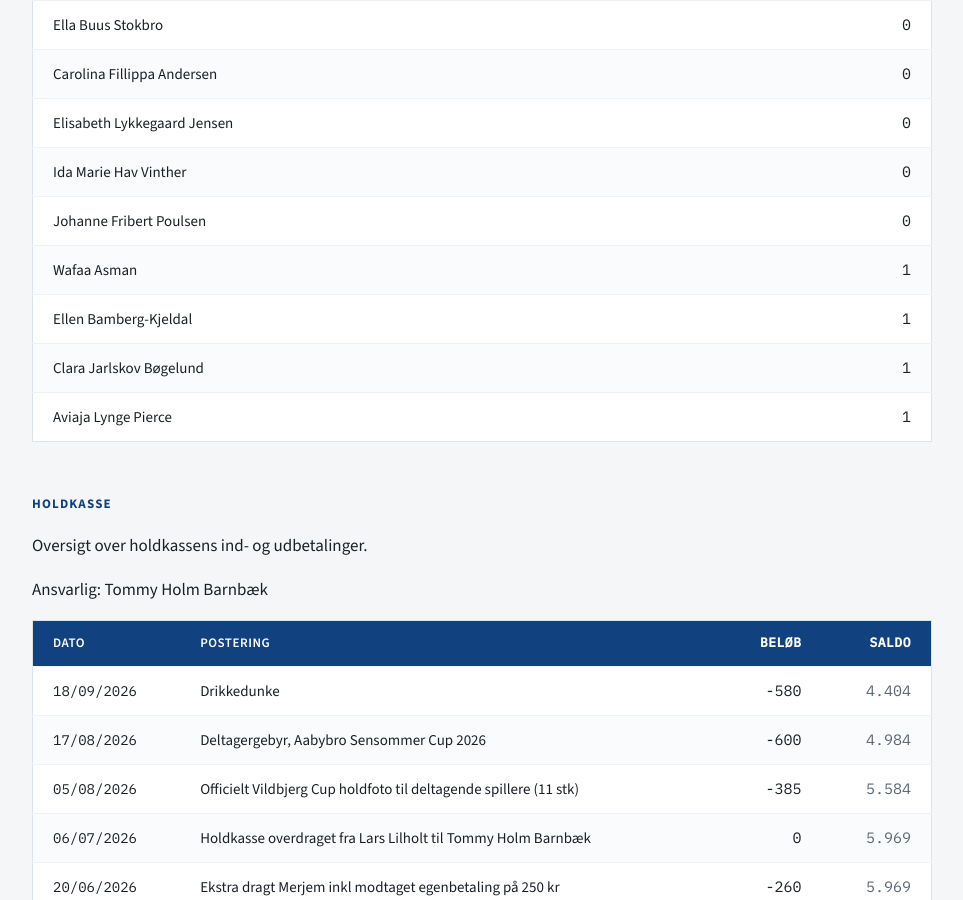
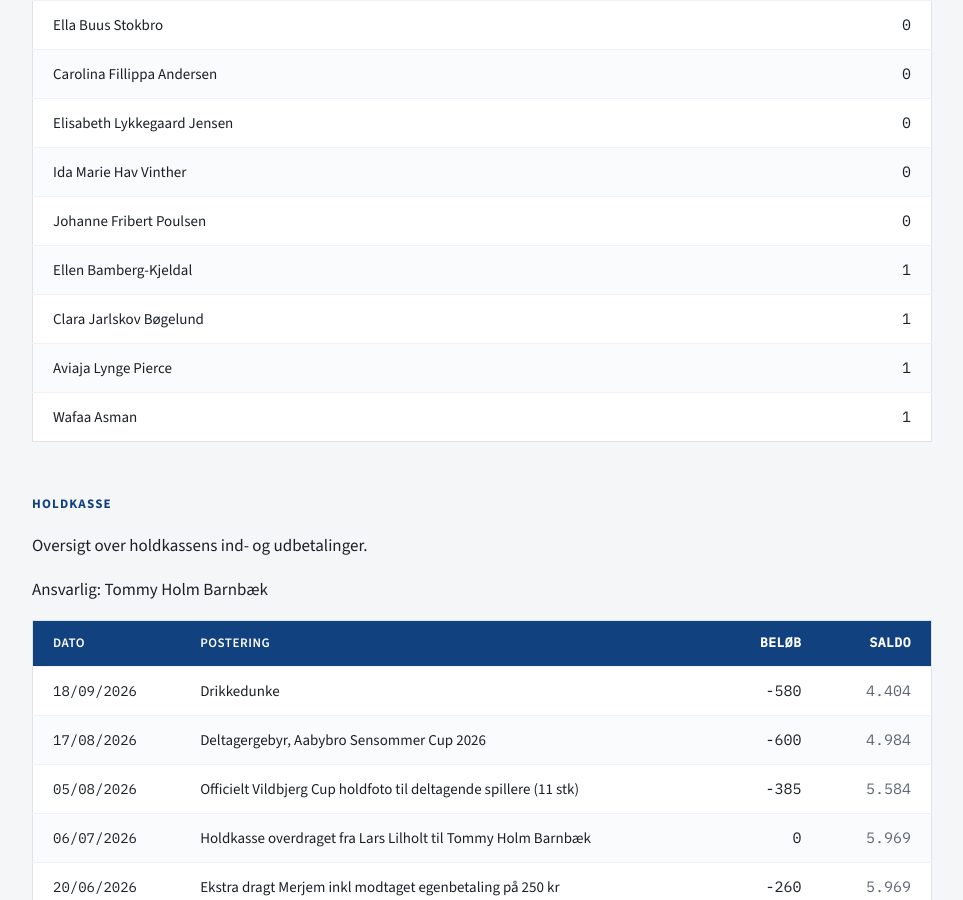
Before and after one commit to holm-dk/fodbold-vb-piger, a Jekyll site: the page built from index.md, in a window 1280 px wide and 900 px high, scrolled down 1199 px. Shown: the whole window, without its empty margins (158-1121 px from the left). Built offline with Jekyll 4.4.1, drawn with Linux system fonts in a browser that asks for light colours.

Commit message:
Opdateret rækkefølge på vaskeliste

```diff
--- a/index.md
+++ b/index.md
@@ -37,10 +37,10 @@ Kontakt os, hvis man ikke har mulighed for at vaske tøjet.
 | Elisabeth Lykkegaard Jensen | 0 |
 | Ida Marie Hav Vinther | 0 |
 | Johanne Fribert Poulsen | 0 |
-| Wafaa Asman | 1 |
 | Ellen Bamberg-Kjeldal | 1 |
 | Clara Jarlskov Bøgelund | 1 |
 | Aviaja Lynge Pierce | 1 |
+| Wafaa Asman | 1 |
 
 ## Holdkasse
 
```
